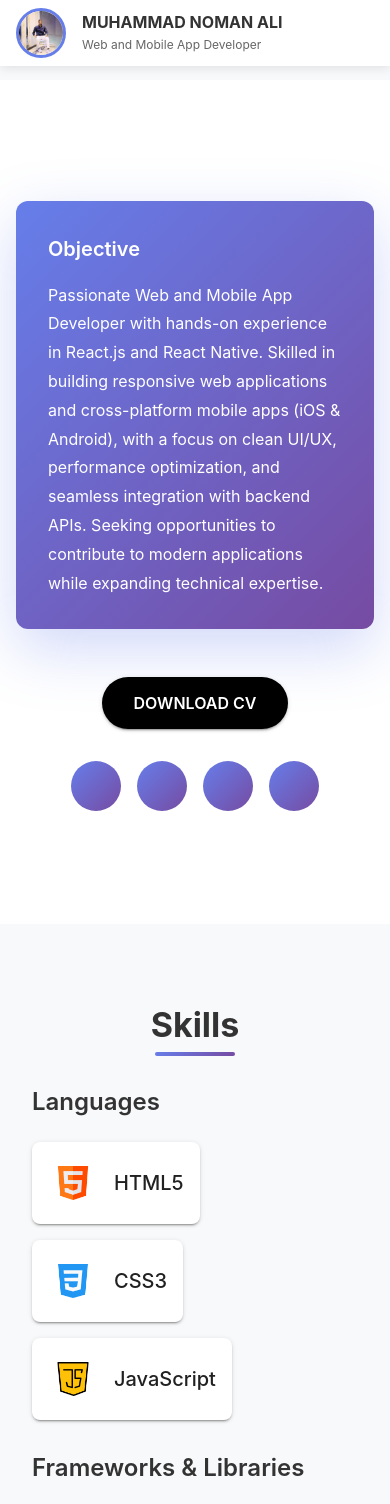
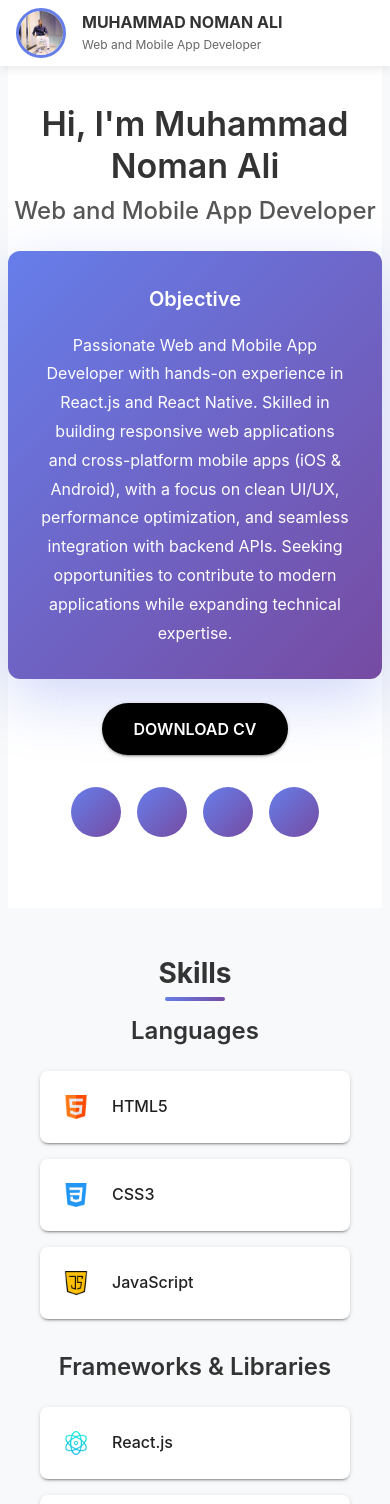
Before and after one commit to noman-ali24/my-portfolio, a React (Create React App) app: page / in a window 390 px wide. Shown: the top 1504 px of the page. Built offline with nearby package versions, Linux system fonts and the light colour scheme; some icons are missing.

Commit message:
update order history

```diff
--- a/public/index.html
+++ b/public/index.html
@@ -3,12 +3,19 @@
   <head>
     <meta charset="utf-8" />
     <link rel="icon" href="%PUBLIC_URL%/favicon.ico" />
-    <meta name="viewport" content="width=device-width, initial-scale=1" />
+    <meta name="viewport" content="width=device-width, initial-scale=1, maximum-scale=1, user-scalable=no" />
     <meta name="theme-color" content="#667eea" />
     <meta
       name="description"
       content="Noman Ali - Web and Mobile App Developer specializing in React.js and React Native"
     />
+    <!-- Mobile optimization meta tags -->
+    <meta name="apple-mobile-web-app-capable" content="yes" />
+    <meta name="apple-mobile-web-app-status-bar-style" content="default" />
+    <meta name="apple-mobile-web-app-title" content="Noman Ali Portfolio" />
+    <meta name="format-detection" content="telephone=no" />
+    <meta name="msapplication-TileColor" content="#667eea" />
+    <meta name="msapplication-config" content="%PUBLIC_URL%/browserconfig.xml" />
     <link rel="apple-touch-icon" href="%PUBLIC_URL%/logo192.png" />
     <!--
       manifest.json provides metadata used when your web app is installed on a
--- a/src/component/Education.js
+++ b/src/component/Education.js
@@ -8,6 +8,18 @@ const Education = () => {
   const isMobile = useMediaQuery(theme.breakpoints.down('md'));
 
   const educations = [
+    // {
+    //   title: 'Matriculation',
+    //   institution: 'The Edugate School',
+    //   period: '2009-2019',
+    //   description: 'Completed matriculation with focus on sciences and mathematics.',
+    // },
+    // {
+    //   title: 'Web and Mobile Application Development',
+    //   institution: 'Ayan Tech',
+    //   period: '2021-2022',
+    //   description: 'Intensive program covering HTML, CSS, JavaScript, React, React Native, and Redux. Gained hands-on experience in designing, testing, and deploying hybrid mobile applications for Android and iOS platforms.',
+    // },
     {
       title: 'Bachelors in Computer Science',
       institution: 'Federal Urdu University Art Science Technology',
@@ -55,12 +67,12 @@ const Education = () => {
       <Container maxWidth="lg" sx={{ px: { xs: 2, sm: 3, md: 4 } }}>
         <SectionTitle>Education</SectionTitle>
         <Box sx={{ maxWidth: { xs: '100%', md: 1000 }, mx: 'auto' }}>
-          <Timeline position={isMobile ? 'right' : 'alternate'}>
+          <Timeline position={isMobile ? 'right' : 'alternate'} sx={{ '& .MuiTimelineItem-missingOppositeContent:before': { flex: 0 } }}>
             {educations.map((edu, index) => (
               <TimelineItem key={index}>
-                {index % 2 === 1 && (
+                {index % 2 === 1 && !isMobile && (
                   <TimelineContent sx={{
-                    display: { xs: 'none', md: 'flex' },
+                    display: { xs: 'flex', md: 'flex' },
                     flex: '0 0 auto',
                     alignItems: 'center',
                     justifyContent: 'flex-end'
@@ -79,24 +91,27 @@ const Education = () => {
                     </Typography>
                   </TimelineContent>
                 )}
-                <TimelineSeparator>
+                {/* <TimelineSeparator>
                   <TimelineDot
                     sx={{
                       backgroundColor: '#667eea',
-                      width: { xs: 40, sm: 45, md: 50 },
-                      height: { xs: 40, sm: 45, md: 50 },
+                      width: { xs: 35, sm: 40, md: 45 },
+                      height: { xs: 35, sm: 40, md: 45 },
                       display: 'flex',
                       alignItems: 'center',
                       justifyContent: 'center',
                     }}
                   >
-                    <SchoolIcon sx={{ color: 'white', fontSize: { xs: 20, sm: 22, md: 24 } }} />
+                    <SchoolIcon sx={{ color: 'white', fontSize: { xs: 18, sm: 20, md: 22 } }} />
                   </TimelineDot>
                   {index < educations.length - 1 && (
-                    <TimelineConnector sx={{ backgroundColor: '#667eea', height: { xs: 60, md: 100 } }} />
+                    <TimelineConnector sx={{ backgroundColor: '#667eea', height: { xs: 50, sm: 60, md: 80 } }} />
                   )}
-                </TimelineSeparator>
-                {index % 2 === 0 && (
+                </TimelineSeparator> */}
+                <Box sx={{py:15}}>
+
+                </Box>
+                {index % 2 === 0 && !isMobile && (
                   <TimelineContent sx={{
                     display: { xs: 'none', md: 'flex' },
                     flex: '0 0 auto',
@@ -119,22 +134,23 @@ const Education = () => {
                 <TimelineContent sx={{
                   py: { xs: 1, md: 0 },
                   px: { xs: 1, md: 2 },
-                  maxWidth: { xs: 'calc(100vw - 80px)', md: 'none' },
+                  maxWidth: { xs: 'calc(100vw - 60px)', md: 'none' },
                   minWidth: { xs: 0, md: 'auto' },
                   flex: { xs: '1', md: 'none' },
-                  ml: { xs: 1, md: 0 }
+                  ml: { xs: 1, md: 0 },
+                  alignSelf: { xs: 'flex-start', md: 'auto' }
                 }}>
                   <Paper
                     elevation={3}
                     sx={{
-                      p: { xs: 1.5, sm: 2, md: 3 },
+                      p: { xs: 2, sm: 2.5, md: 3 },
                       backgroundColor: '#667eea',
                       color: 'white',
                       borderRadius: { xs: 2, md: 3 },
-                      maxWidth: { xs: '100%', sm: 320, md: 400 },
+                      maxWidth: { xs: '100%', sm: 350, md: 400 },
                       width: { xs: '100%', md: 'auto' },
-                      ml: { xs: 0, md: index % 2 === 0 ? 0 : 'auto' },
-                      mr: { xs: 0, md: index % 2 === 0 ? 'auto' : 0 },
+                      ml: { xs: 0, md: !isMobile && index % 2 === 0 ? 0 : 'auto' },
+                      mr: { xs: 0, md: !isMobile && index % 2 === 0 ? 'auto' : 0 },
                       textAlign: 'left',
                       boxShadow: { xs: 2, md: 3 },
                       overflow: 'hidden',
@@ -143,13 +159,15 @@ const Education = () => {
                       '&::before': {
                         content: '""',
                         position: 'absolute',
-                        left: -7,
+                        left: isMobile ? -7 : (index % 2 === 0 ? -7 : 'auto'),
+                        right: isMobile ? 'auto' : (index % 2 === 0 ? 'auto' : -7),
                         top: 20,
                         width: 0,
                         height: 0,
                         borderTop: '7px solid transparent',
                         borderBottom: '7px solid transparent',
-                        borderRight: '7px solid #667eea',
+                        borderRight: isMobile || index % 2 === 0 ? '7px solid #667eea' : 'auto',
+                        borderLeft: !isMobile && index % 2 === 1 ? '7px solid #667eea' : 'auto',
                         zIndex: 1,
                       },
                     }}
@@ -173,7 +191,7 @@ const Education = () => {
                         fontWeight: 700,
                         mb: 1,
                         textAlign: 'left',
-                        fontSize: { xs: '1.1rem', sm: '1.25rem', md: '1.5rem' },
+                        fontSize: { xs: '1rem', sm: '1.1rem', md: '1.3rem' },
                         lineHeight: 1.2,
                       }}
                     >
@@ -185,7 +203,7 @@ const Education = () => {
                         mb: 2,
                         opacity: 0.9,
                         textAlign: 'left',
-                        fontSize: { xs: '0.95rem', sm: '1rem', md: '1.125rem' },
+                        fontSize: { xs: '0.9rem', sm: '0.95rem', md: '1rem' },
                       }}
                     >
                       {edu.institution}
@@ -196,7 +214,7 @@ const Education = () => {
                         sx={{
                           lineHeight: 1.6,
                           textAlign: 'left',
-                          fontSize: { xs: '0.8rem', sm: '0.875rem', md: '1rem' },
+                          fontSize: { xs: '0.75rem', sm: '0.8rem', md: '0.875rem' },
                         }}
                       >
                         {edu.description}
--- a/src/component/Experience.js
+++ b/src/component/Experience.js
@@ -77,7 +77,7 @@ const Experience = () => {
               <TimelineItem key={index}>
                 {index % 2 === 1 && (
                   <TimelineContent sx={{
-                    display: { xs: 'none', md: 'flex' },
+                    display: { xs: 'none', md: 'none' },
                     flex: '0 0 auto',
                     alignItems: 'center',
                     justifyContent: 'flex-end'
@@ -87,7 +87,7 @@ const Experience = () => {
                       sx={{
                         color: '#333',
                         fontWeight: 500,
-                        textAlign: 'right',
+                        textAlign: 'left',
                         pr: 2,
                         fontSize: { xs: '0.8rem', sm: '0.875rem' },
                       }}
@@ -96,7 +96,7 @@ const Experience = () => {
                     </Typography>
                   </TimelineContent>
                 )}
-                <TimelineSeparator>
+                {/* <TimelineSeparator>
                   <TimelineDot
                     sx={{
                       backgroundColor: '#667eea',
@@ -116,25 +116,17 @@ const Experience = () => {
                   {index < experiences.length - 1 && (
                     <TimelineConnector sx={{ backgroundColor: '#667eea', height: { xs: 60, md: 100 } }} />
                   )}
-                </TimelineSeparator>
+                </TimelineSeparator> */}
+                {/* <Box sx={{py:5}}>
+
+                                </Box>  */}
                 {index % 2 === 0 && (
                   <TimelineContent sx={{
                     display: { xs: 'none', md: 'flex' },
                     flex: '0 0 auto',
                     alignItems: 'center'
                   }}>
-                    <Typography
-                      variant="body2"
-                      sx={{
-                        color: '#333',
-                        fontWeight: 500,
-                        textAlign: 'left',
-                        pl: 2,
-                        fontSize: { xs: '0.8rem', sm: '0.875rem' },
-                      }}
-                    >
-                      {exp.period}
-                    </Typography>
+
                   </TimelineContent>
                 )}
                 <TimelineContent sx={{
@@ -177,7 +169,7 @@ const Experience = () => {
                   >
                     {/* Mobile date display */}
                     <Box sx={{ display: { xs: 'block', md: 'none' }, mb: 1 }}>
-                      <Typography
+                      {/* <Typography
                         variant="caption"
                         sx={{
                           color: 'rgba(255, 255, 255, 0.8)',
@@ -186,7 +178,7 @@ const Experience = () => {
                         }}
                       >
                         {exp.period}
-                      </Typography>
+                      </Typography> */}
                     </Box>
                     <Typography
                       variant="h5"
@@ -200,6 +192,7 @@ const Experience = () => {
                     >
                       {exp.title}
                     </Typography>
+
                     <Typography
                       variant="h6"
                       sx={{
@@ -210,6 +203,18 @@ const Experience = () => {
                       }}
                     >
                       {exp.organization}
+                    </Typography>
+                     <Typography
+                      // variant="body2"
+                      sx={{
+                        color: 'rgba(255, 255, 255, 0.8)',
+                        fontWeight: 500,
+                        textAlign: 'left',
+                        // pl: 2
+                        fontSize: { xs: '0.8rem', sm: '0.875rem' },
+                      }}
+                    >
+                      {exp.period}
                     </Typography>
                     {exp.achievements && (
                       <Box sx={{ mt: 2 }}>
@@ -238,8 +243,9 @@ const Experience = () => {
                   </Paper>
                 </TimelineContent>
               </TimelineItem>
+
             ))}
-          </Timeline>
+           </Timeline>
         </Box>
       </Container>
     </Box>
--- a/src/component/Hero.js
+++ b/src/component/Hero.js
@@ -1,5 +1,5 @@
 import React from 'react';
-import { Container, Box, Typography, Button, IconButton } from '@mui/material';
+import { Container, Box, Typography, Button, IconButton, useMediaQuery, useTheme } from '@mui/material';
 import GitHubIcon from '@mui/icons-material/GitHub';
 import LinkedInIcon from '@mui/icons-material/LinkedIn';
 import EmailIcon from '@mui/icons-material/Email';
@@ -7,6 +7,9 @@ import PhoneIcon from '@mui/icons-material/Phone';
 import cvFile from '../assets/Noman.Ali.cv.pdf';
 
 const Hero = () => {
+  const theme = useTheme();
+  const isMobile = useMediaQuery(theme.breakpoints.down('md'));
+
   const handleDownloadCV = () => {
     const link = document.createElement('a');
     link.href = cvFile;
@@ -23,19 +26,36 @@ const Hero = () => {
         minHeight: '100vh',
         display: 'flex',
         alignItems: 'center',
-        pt: 10,
-        pb: 5,
+        pt: { xs: 4, md: 0 },
+        pb: { xs: 4, md: 5 },
         background: 'white',
       }}
     >
-      <Container maxWidth="lg">
+      <Container maxWidth="lg" sx={{ px: 0 }}>
+          {/* Desktop Layout - Original */}
+          <Box>
             <Box
               sx={{
                 display: 'flex',
                 justifyContent: 'center',
-            mb: 6,
+                mb: 3,
               }}
             >
+              <Box sx={{ textAlign: 'center' }}>
+            {/* Name Introduction */}
+            <Typography variant="h4" sx={{ mb: 1, fontWeight: 600, color: '#333' }}>
+              Hi, I'm{' '}
+              <Box component="span" sx={{ }}>
+                Muhammad Noman Ali
+              </Box>
+            </Typography>
+
+            {/* Role Description */}
+            <Typography variant="h5" sx={{ mb: 3, fontWeight: 500, color: '#555' }}>
+                Web and Mobile App Developer
+
+            </Typography>
+
               <Box
                 sx={{
                   background: 'linear-gradient(135deg, #667eea 0%, #764ba2 100%)',
@@ -59,6 +79,7 @@ const Hero = () => {
                 </Typography>
               </Box>
             </Box>
+            </Box>
 
             <Box
               sx={{
@@ -67,7 +88,6 @@ const Hero = () => {
                 alignItems: 'center',
               }}
             >
-
               <Button
                 variant="contained"
                 onClick={handleDownloadCV}
@@ -94,7 +114,6 @@ const Hero = () => {
                   component="a"
                   href="mailto:nomanali01241@gmail.com"
                   sx={{
-                backgroundColor: 'linear-gradient(135deg, #667eea 0%, #764ba2 100%)',
                     background: 'linear-gradient(135deg, #667eea 0%, #764ba2 100%)',
                     color: 'white',
                     width: 50,
@@ -161,6 +180,7 @@ const Hero = () => {
                 </IconButton>
               </Box>
             </Box>
+          </Box>
       </Container>
     </Box>
   );
--- a/src/component/Layout.js
+++ b/src/component/Layout.js
@@ -5,16 +5,35 @@ import Footer from './Footer';
 
 const Layout = ({ children }) => {
   return (
-    <Box sx={{
-      display: 'flex',
-      flexDirection: 'column',
-      minHeight: '100vh',
-      backgroundColor: '#f8f9fa'
-    }}>
+    <Box
+      sx={{
+        display: 'flex',
+        flexDirection: 'column',
+        minHeight: '100vh',
+        backgroundColor: '#f8f9fa',
+      }}
+    >
       <Header />
-      <Box component="main" sx={{ flexGrow: 1, pt: '80px' }}>
+
+      <Box
+        component="main"
+        sx={{
+          flexGrow: 1,
+          pt: {
+            xs: '64px',   // mobile header height
+            sm: '70px',
+            md: '80px',   // desktop header height
+          },
+          px: {
+            xs: 1,
+            sm: 2,
+            md: 0,
+          },
+        }}
+      >
         {children}
       </Box>
+
       <Footer />
     </Box>
   );
--- a/src/component/Projects.js
+++ b/src/component/Projects.js
@@ -178,7 +178,7 @@ const Projects = () => {
                   maxWidth: '100%',
                   transition: 'transform 0.3s, boxShadow 0.3s',
                   '&:hover': {
-                    transform: { xs: 'translateY(-5px)', md: 'translateY(-10px)' },
+                    transform: { xs: 'translateY(-3px)', md: 'translateY(-10px)' },
                     boxShadow: { xs: 4, md: 6 },
                   },
                 }}
@@ -188,7 +188,7 @@ const Projects = () => {
                   image={project.image}
                   alt={project.title}
                   sx={{
-                    height: { xs: 180, sm: 200, md: 220 },
+                    height: { xs: 200, sm: 220, md: 240 },
                     objectFit: 'cover',
                     cursor: 'pointer',
                     '&:hover': {
--- a/src/component/Skills.js
+++ b/src/component/Skills.js
@@ -1,5 +1,5 @@
 import React from 'react';
-import { Container, Typography, Box, Grid, Paper, Avatar } from '@mui/material';
+import { Container, Typography, Box, Grid, Paper, Avatar, useMediaQuery, useTheme } from '@mui/material';
 import htmlIcon from '../assets/html.png';
 import cssIcon from '../assets/css-3.png';
 import jsIcon from '../assets/java-script.png';
@@ -9,6 +9,9 @@ import materialIcon from '../assets/material.png';
 import reduxIcon from '../assets/redux.png';
 
 const Skills = () => {
+  const theme = useTheme();
+  const isMobile = useMediaQuery(theme.breakpoints.down('md'));
+
   const languages = [
     { name: 'HTML5', icon: htmlIcon, color: '#e34c26' },
     { name: 'CSS3', icon: cssIcon, color: '#264de4' },
@@ -28,9 +31,10 @@ const Skills = () => {
       variant="h4"
       sx={{
         textAlign: 'center',
-        mb: 5,
+        mb: { xs: 3, md: 5 },
         fontWeight: 700,
         color: '#333',
+        fontSize: { xs: '1.75rem', sm: '2rem', md: '2.5rem' },
         position: 'relative',
         '&::after': {
           content: '""',
@@ -38,7 +42,7 @@ const Skills = () => {
           bottom: -10,
           left: '50%',
           transform: 'translateX(-50%)',
-          width: 80,
+          width: { xs: 60, sm: 80 },
           height: 4,
           background: 'linear-gradient(135deg, #667eea 0%, #764ba2 100%)',
           borderRadius: 2,
@@ -50,9 +54,97 @@ const Skills = () => {
   );
 
   return (
-    <Box id="skills" sx={{ py: 10, backgroundColor: '#f8f9fa' }}>
-      <Container maxWidth="lg">
+    <Box id="skills" sx={{ py: { xs: 6, md: 10 }, backgroundColor: '#f8f9fa', px: { xs: 2, sm: 3, md: 4 } }}>
+      <Container maxWidth="lg" sx={{ px: 0 }}>
         <SectionTitle>Skills</SectionTitle>
+
+        {isMobile ? (
+          /* Mobile Layout - Vertical with icons and names */
+          <Box>
+            {/* Languages Section */}
+            <Box sx={{ mb: 4 }}>
+              <Typography variant="h5" sx={{ mb: 3, fontWeight: 600, color: '#333', textAlign: 'center' }}>
+                Languages
+              </Typography>
+              <Box sx={{ display: 'flex', flexDirection: 'column', gap: 2 }}>
+                {languages.map((lang, index) => (
+                  <Paper
+                    key={index}
+                    elevation={2}
+                    sx={{
+                      p: 2,
+                      display: 'flex',
+                      alignItems: 'center',
+                      gap: 2,
+                      borderRadius: 2,
+                      transition: 'transform 0.3s',
+                      '&:hover': {
+                        transform: 'translateY(-3px)',
+                        boxShadow: 4,
+                      },
+                    }}
+                  >
+                    <Avatar
+                      src={lang.icon}
+                      alt={lang.name}
+                      sx={{
+                        bgcolor: 'white',
+                        width: 40,
+                        height: 40,
+                        p: 1,
+                      }}
+                    />
+                    <Typography variant="h6" sx={{ fontWeight: 500, fontSize: '1rem' }}>
+                      {lang.name}
+                    </Typography>
+                  </Paper>
+                ))}
+              </Box>
+            </Box>
+
+            {/* Frameworks Section */}
+            <Box>
+              <Typography variant="h5" sx={{ mb: 3, fontWeight: 600, color: '#333', textAlign: 'center' }}>
+                Frameworks & Libraries
+              </Typography>
+              <Box sx={{ display: 'flex', flexDirection: 'column', gap: 2 }}>
+                {frameworks.map((framework, index) => (
+                  <Paper
+                    key={index}
+                    elevation={2}
+                    sx={{
+                      p: 2,
+                      display: 'flex',
+                      alignItems: 'center',
+                      gap: 2,
+                      borderRadius: 2,
+                      transition: 'transform 0.3s',
+                      '&:hover': {
+                        transform: 'translateY(-3px)',
+                        boxShadow: 4,
+                      },
+                    }}
+                  >
+                    <Avatar
+                      src={framework.icon}
+                      alt={framework.name}
+                      sx={{
+                        bgcolor: 'white',
+                        width: 40,
+                        height: 40,
+                        p: 1,
+                      }}
+                    />
+                    <Typography variant="h6" sx={{ fontWeight: 500, fontSize: '1rem' }}>
+                      {framework.name}
+                    </Typography>
+                  </Paper>
+                ))}
+              </Box>
+            </Box>
+          </Box>
+        ) : (
+          /* Desktop Layout - Original Grid */
           <Grid container spacing={4}>
             <Grid item xs={12} md={6}>
               <Typography variant="h5" sx={{ mb: 3, fontWeight: 600, color: '#333' }}>
@@ -135,6 +227,7 @@ const Skills = () => {
               </Grid>
             </Grid>
           </Grid>
+        )}
       </Container>
     </Box>
   );
```
Also changed, not shown: src/component/Contact.js (+28 -18 lines). Lines whose indentation alone changed are shown as unchanged.
